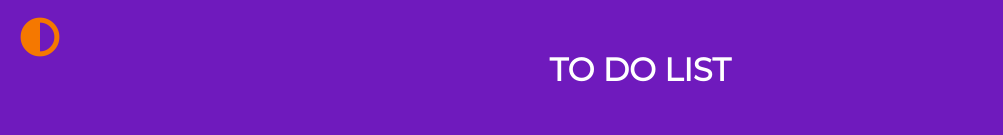
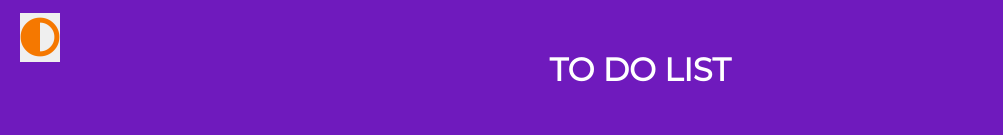
Before and after one commit to DiegoLRamos/to-do-list, a plain HTML site: page index.html in a window 1280 px wide. Shown: the top 135 px of the page, without its empty margins (0-1003 px from the left). Drawn offline with Linux system fonts and the light colour scheme.

Commit message:
Ajuste btn tema

```diff
--- a/index.html
+++ b/index.html
@@ -22,7 +22,7 @@
             <button class="btnAddTask">Adicionar</button>
         </form>
 
-        <a id="tema" title="Escuro/Claro"><i class="fas fa-adjust"></i></a>
+        <button id="tema"><i class="fas fa-adjust"></i></button>
 
         <div id="listaTarefas"></div>
     </div>
```
